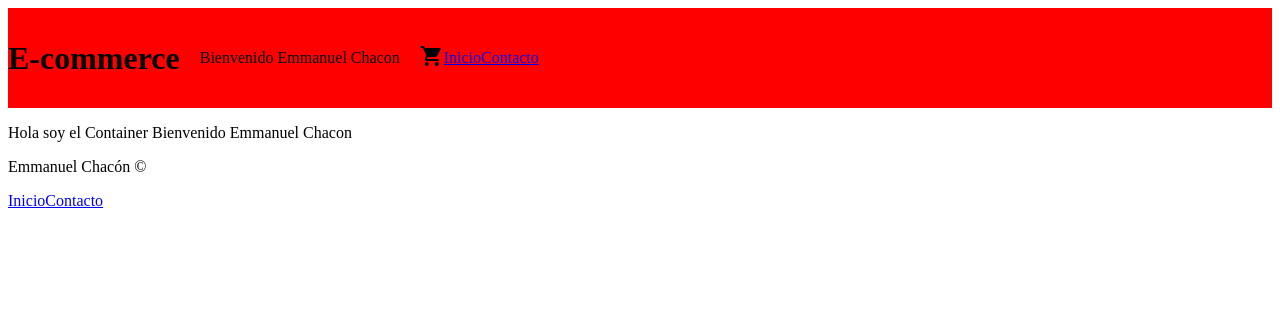
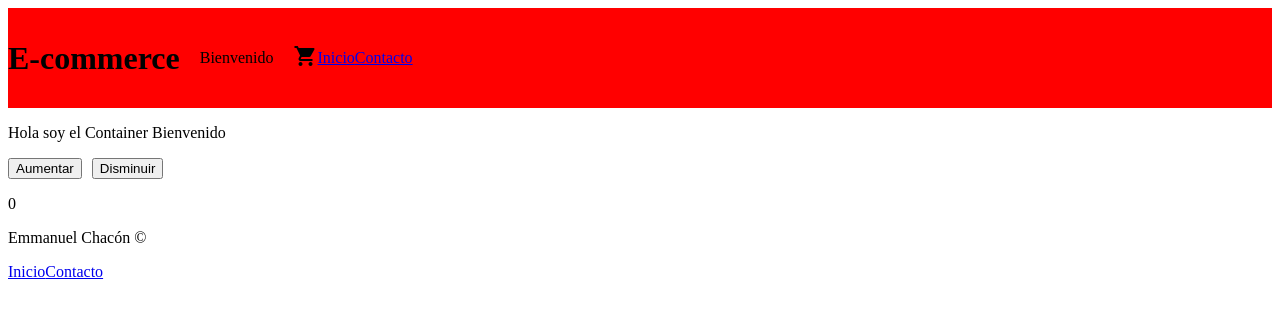
Before and after one commit to EmmanuelChacon-ve/primerapp, a React (Create React App) app: page / in a window 1280 px wide. Shown: the top 318 px of the page. Built offline with nearby package versions, Linux system fonts and the light colour scheme.

Commit message:
Contador

```diff
--- a/src/App.js
+++ b/src/App.js
@@ -1,6 +1,7 @@
 import Header  from  "./componentes/NavBar"
 import Footer from "./componentes/Footer"
 import Container from "./componentes/ItemlistContainer"
+import {useState} from "react"
 
 const App = () => {
     return(
--- /dev/null
+++ b/src/componentes/ItemCount.js
@@ -0,0 +1,28 @@
+import {useState} from "react"
+
+const Botton = () => {
+
+    // const [saludo,setSaludo] = useState("Hola")
+    const [contador,setContador] = useState(0)
+    const sumarcontador = () => {
+
+        setContador(contador + 1)
+
+    }
+
+    const disminuircontador = () => {
+
+        setContador(contador - 1)
+
+    }
+
+    return (
+        <div>
+            <button onClick={sumarcontador}>Aumentar</button>
+            <button onClick={disminuircontador}>Disminuir</button>
+            <p>{contador}</p>
+        </div>
+    )
+}
+
+export default Botton
--- a/src/componentes/ItemlistContainer.js
+++ b/src/componentes/ItemlistContainer.js
@@ -1,7 +1,9 @@
-const Container = ({Nombre,Apellido}) => {
+import Botton from "./ItemCount"
+const Container = ({nombre,apellido}) => {
     return (
         <div>
-            <p>Hola soy el Container Bienvenido {Nombre} {Apellido}</p>
+            <p>Hola soy el Container Bienvenido {nombre} {apellido}</p>
+            <Botton/>
         </div>
     )
 }
--- a/src/componentes/NavBar.js
+++ b/src/componentes/NavBar.js
@@ -1,12 +1,12 @@
 import Nav from "./Nav"
 import Imagen from "./CartWidget"
-const  Header = ({Nombre,Apellido}) => {
+const  Header = ({nombre,apellido}) => {
 
     return(
         <header>
 
             <h1>E-commerce</h1>
-            <p>Bienvenido {Nombre} {Apellido}</p>
+            <p>Bienvenido {nombre} {apellido}</p>
             <Imagen/>
             <Nav/>
 
--- a/src/style.css
+++ b/src/style.css
@@ -11,3 +11,7 @@ header p{
     margin-left: 20px;
     margin-right: 20px;
 }
+
+button{
+    margin-right: 10px;
+}
```
